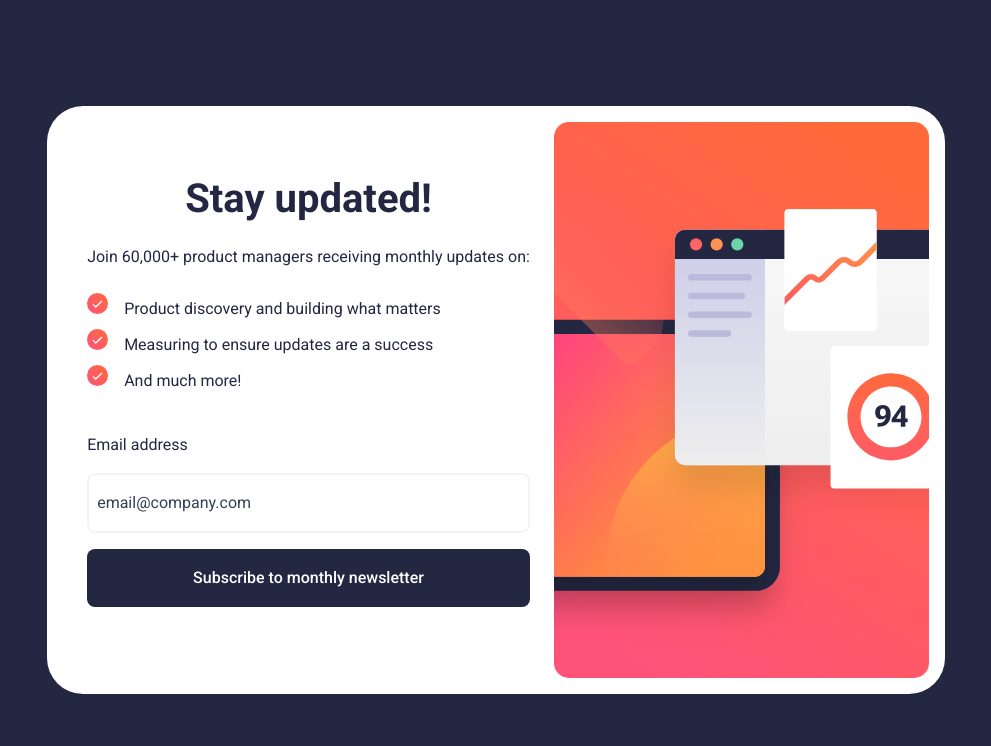
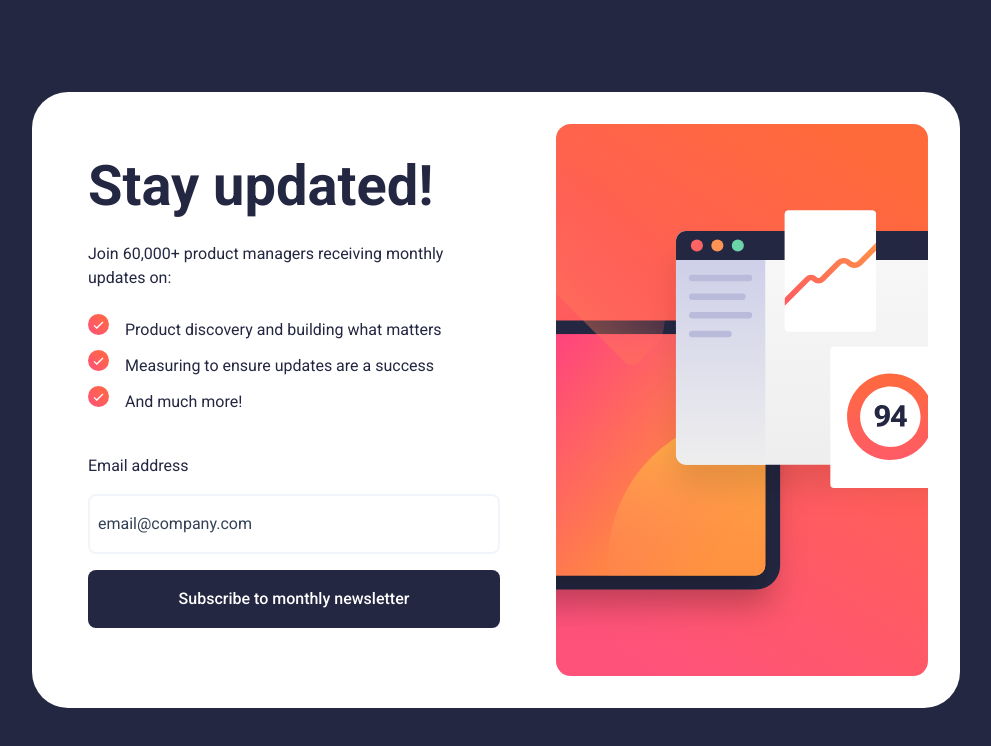
Before and after one commit to queseri/newletter-tailwind, a React (Vite) app: page / in a window 1280 px wide. Shown: the top 746 px of the page, without its empty margins (144-1135 px from the left). Built offline with nearby package versions, Linux system fonts and the light colour scheme.

Commit message:
css cleanup

```diff
--- a/src/App.css
+++ b/src/App.css
@@ -3,31 +3,3 @@
   margin: 0 auto;
   text-align: center;
 }
-
-.logo {
-  height: 6em;
-  padding: 1.5em;
-  will-change: filter;
-  transition: filter 300ms;
-}
-.logo:hover {
-  filter: drop-shadow(0 0 2em #646cffaa);
-}
-.logo.react:hover {
-  filter: drop-shadow(0 0 2em #61dafbaa);
-}
-
-@keyframes logo-spin {
-  from {
-    transform: rotate(0deg);
-  }
-  to {
-    transform: rotate(360deg);
-  }
-}
-
-@media (prefers-reduced-motion: no-preference) {
-  a:nth-of-type(2) .logo {
-    animation: logo-spin infinite 20s linear;
-  }
-}
--- a/src/MainContent.jsx
+++ b/src/MainContent.jsx
@@ -6,10 +6,10 @@ import check from "./assets/images/icon-success.svg";
 function MainContent({ email, validate, setEmail, error }) {
     return (
         <main
-            className="overflow-auto max-w-[58rem] md:rounded-[36px] mx-auto
-         bg-white md:flex flex-row-reverse md:p-4 md:m-8"
+            className="overflow-auto max-w-[58rem] md:rounded-[36px]
+         bg-white md:flex flex-row-reverse md:p-8 md:m-8"
         >
-            <div className="flex justify-center md:justify-end">
+            <div className="flex justify-center md:justify-end md:flex-2">
                 <picture>
                     <source
                         media="(min-width: 38.75rem )"
@@ -18,8 +18,10 @@ function MainContent({ email, validate, setEmail, error }) {
                     <img src={mobileImg} alt="" width={375} height={284} />
                 </picture>
             </div>
-            <div className="my-8 mx-6 flex flex-col justify-center gap-6">
-                <h1 className="text-2xl font-bold">Stay updated!</h1>
+            <div className="my-8 mx-6 flex flex-col justify-center gap-6 md:pe-8">
+                <h1 className="text-2xl md:text-4xl font-bold text-left">
+                    Stay updated!
+                </h1>
                 <p className="text-left">
                     Join 60,000+ product managers receiving monthly updates on:
                 </p>
--- a/src/index.css
+++ b/src/index.css
@@ -18,14 +18,6 @@
     -webkit-text-size-adjust: 100%;
 }
 
-a {
-    font-weight: 500;
-    color: #646cff;
-    text-decoration: inherit;
-}
-a:hover {
-    color: #535bf2;
-}
 
 body {
     background-color: hsla(234, 29%, 20%, 1);
--- a/tailwind.config.js
+++ b/tailwind.config.js
@@ -3,7 +3,11 @@
 export default {
     content: ["./index.html", "./src/**/*.{js,ts,jsx,tsx}"],
     theme: {
-        extend: {},
+        extend: {
+            flex: {
+                2: "2 2 50%",
+            },
+        },
         fontSize: {
             sm: "0.8rem",
             base: "1rem",
@@ -12,7 +16,6 @@ export default {
             "3xl": "3rem",
             "4xl": "3.5rem",
         },
-
     },
     plugins: [],
 };
```
